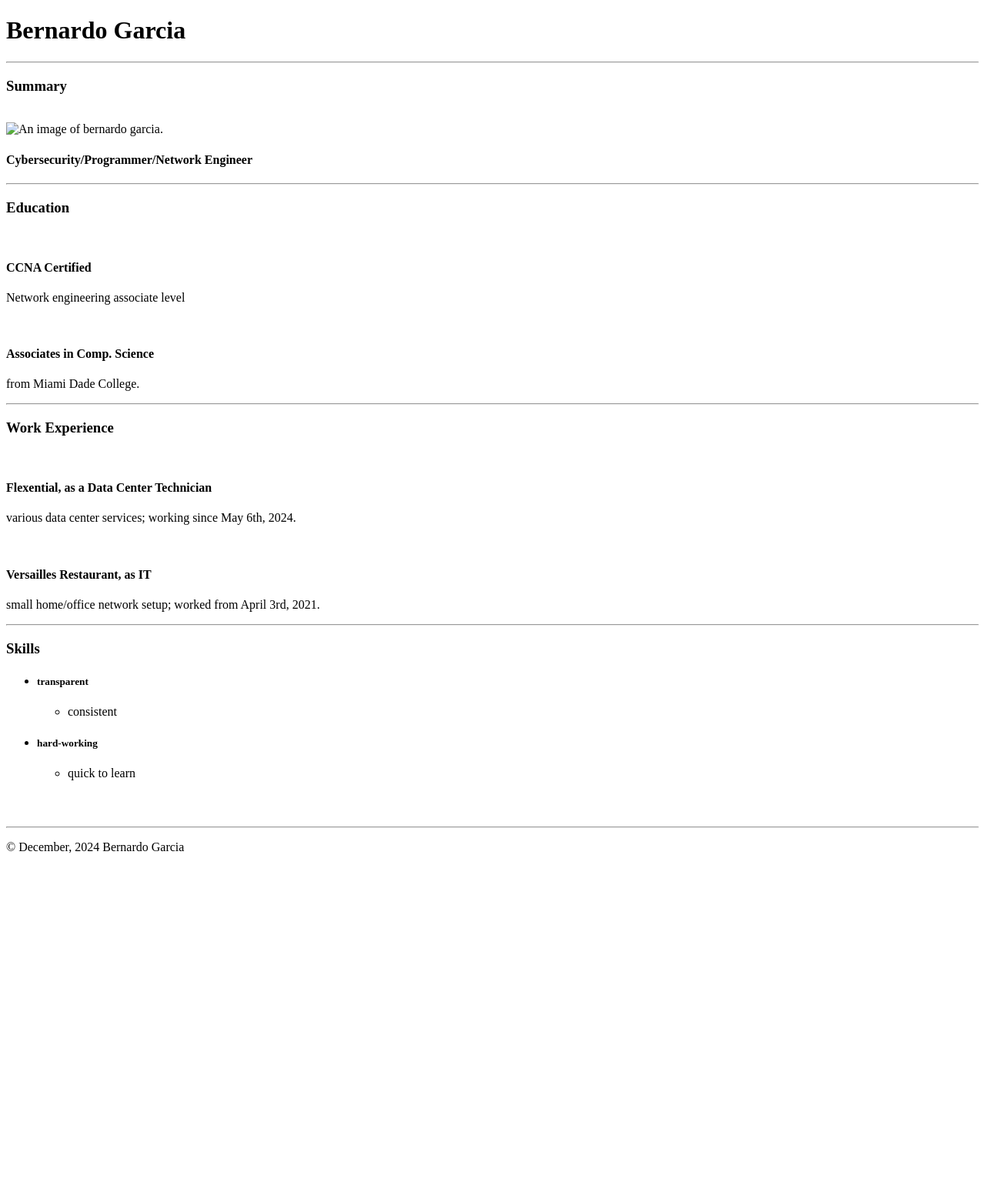
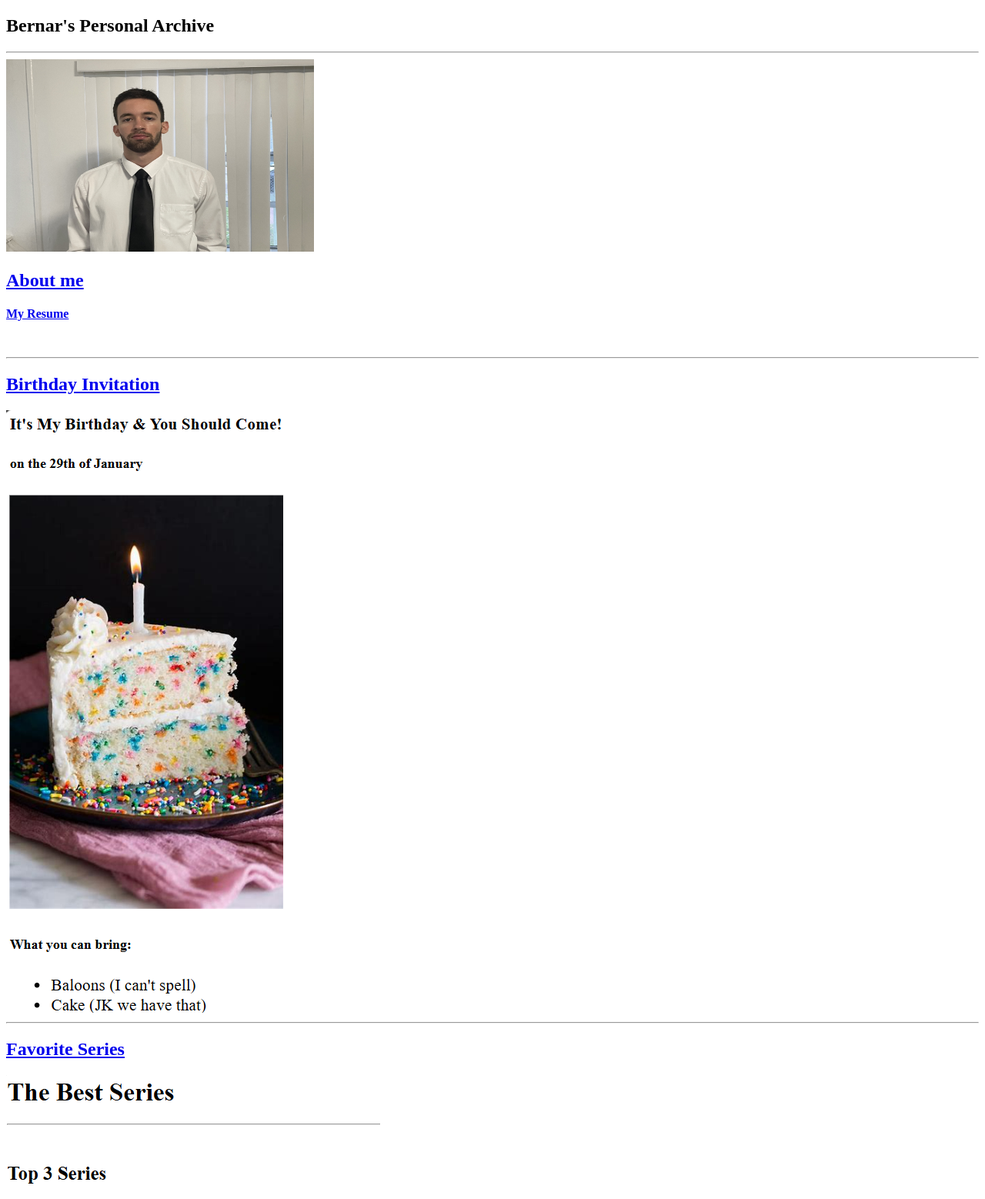
Before and after one commit to mr-g-in-the-house/test, a plain HTML site: page index.html in a window 1280 px wide. Shown: the top 1558 px of the page at 77% size. Before the commit the page ends 1126 px from the top, so only its background shows below. Drawn offline with Linux system fonts and the light colour scheme.

Commit message:
Add files via upload

```diff
--- a/index.html
+++ b/index.html
@@ -1,52 +1,38 @@
 <!DOCTYPE html>
 <html lang="en">
     <head>
-        <meta charset="UTF-8" />
-        <meta name="viewport" content="width=device-width, initial-scale=1.0" />
-        <title>My Resume</title>
+        <meta charset="UTF-8">
+        <meta name="viewport" content="width=device-width, initial-scale=1.0">
+        <meta http-equiv="refresh" content="30">
+        <title>Bernar's Archive</title>
     </head>
     <body>
-        <h1>Bernardo Garcia</h1>
+        <h2>Bernar's Personal Archive</h2>
         <hr />
-        <h3>Summary</h3>
+        <a href="./about.html"><img src="./assets/images/bernar.JPG" alt="About me page" height="250" width="400" loading="lazy" />
+            <br />
+            <h2>
+                About me
+            </h2>
+        </a>
+        <a href="./resume.html"><h4>My Resume</h4></a>
         <br />
-        <img src="./bernar.JPG" alt="An image of bernardo garcia." width="360" height="300" />
-        <h4>Cybersecurity/Programmer/Network Engineer</h4>
         <hr />
-        <h3>Education</h3>
-        <br />
-        <h4>CCNA Certified</h4>
-        <p>Network engineering associate level</p>
-        <br />
-        <h4>Associates in Comp. Science</h4>
-        <p>from Miami Dade College.</p>
+        <a href="./birthday-invite.html">
+            <h2>Birthday Invitation</h2>
+            <img src="./assets/images/birthday.png" alt="birthday invitation preview" />
+        </a>
         <hr />
-        <h3>Work Experience</h3>
-        <br />
-        <h4>Flexential, as a Data Center Technician</h4>
-        <p>various data center services; working since May 6th, 2024.</p>
-        <br />
-        <h4>Versailles Restaurant, as IT</h4>
-        <p>small home/office network setup; worked from April 3rd, 2021.</p>
-        <hr />
-        <h3>Skills</h3>
-        <ul>
-            <li><h5>transparent</h5>
-                <ul>
-                    <li>consistent</li>
-                </ul>
-            </li>
-            <li><h5>hard-working</h5>
-                <ul>
-                    <li>quick to learn</li>
-                </ul>
-            </li>
-        </ul>
-        <br />
+        <a href="./movie-ranking.html">
+            <h2>Favorite Series</h2>
+            <img src="./assets/images/series.png" alt="favorite series preview" />
+        </a>
     </body>
     <footer>
+        <hr />
         <br />
-        <hr />
-        <p>©  December, 2024  Bernardo Garcia</p>
+        <h3><a href="./contact.html">Contact Bernar here</a></h3>
+        <br />
+        <p>Copyright. 2024 Garcia</p>
     </footer>
 </html>
```
Also changed, not shown: resume.html (added, +52 -0 lines).
